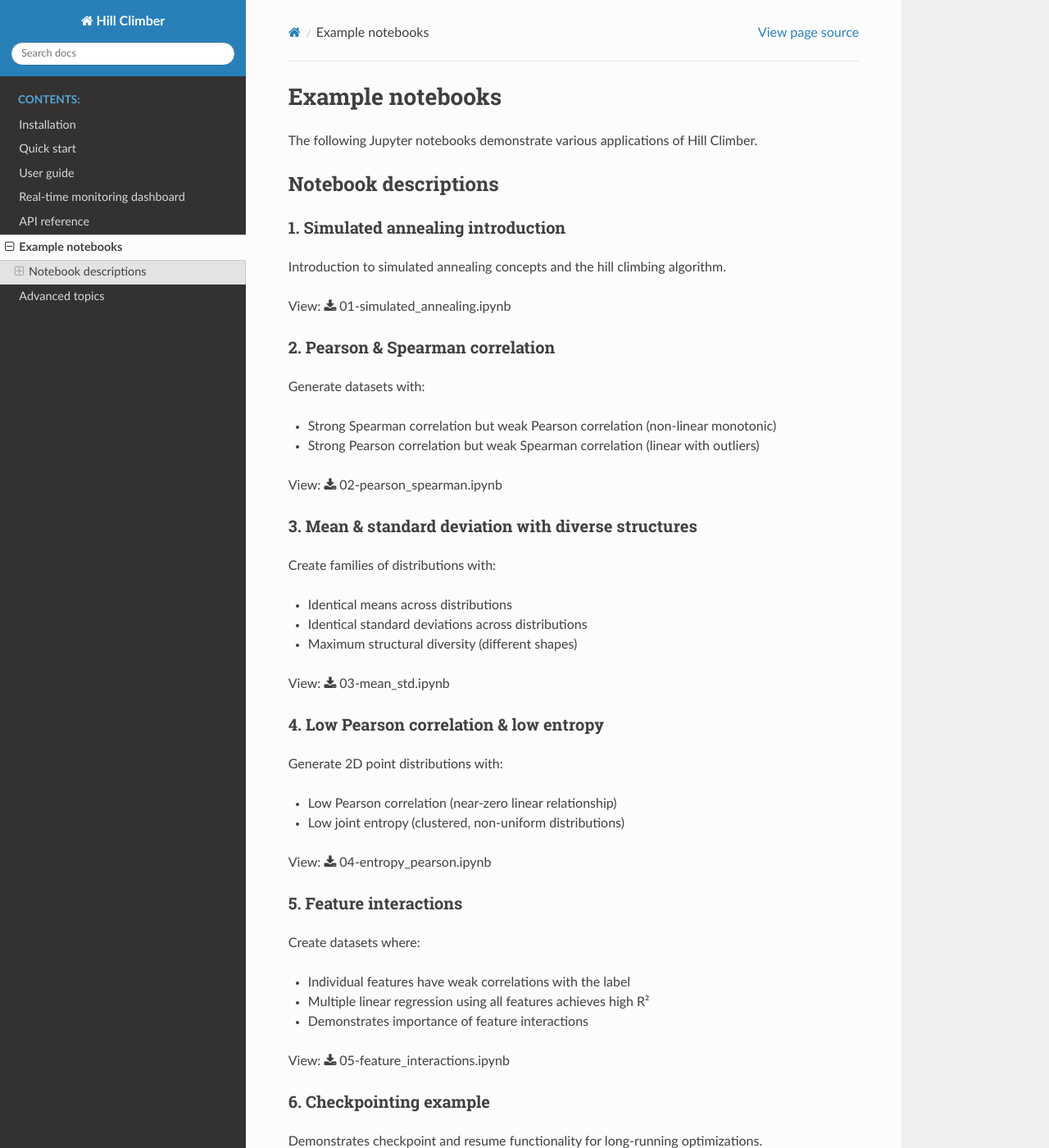
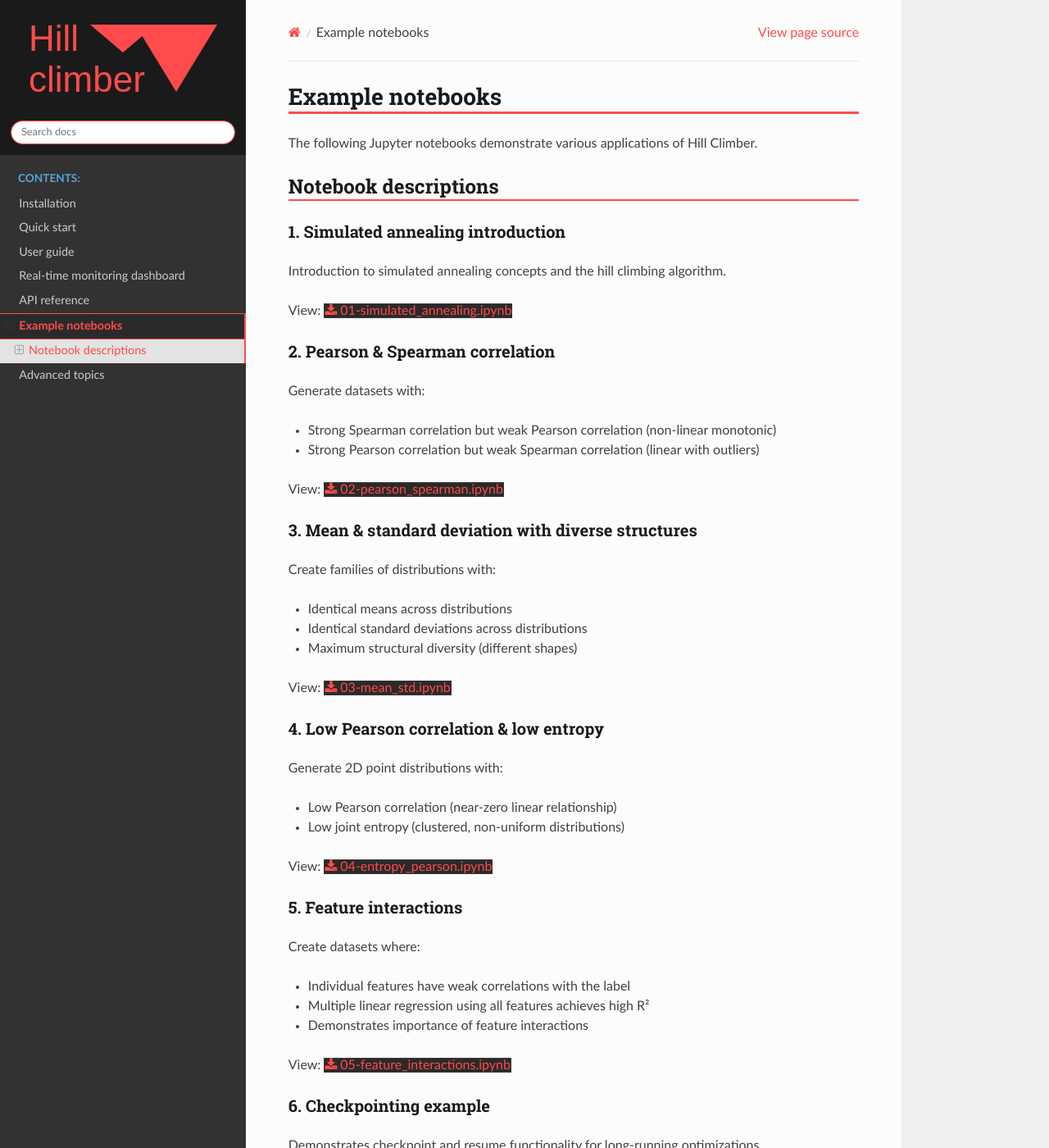
Before and after one commit to gperdrizet/hill_climber, a Sphinx documentation site: the page built from docs/source/notebooks.rst, in a window 1280 px wide and 1400 px high. Shown: the whole window at 82% size. Built offline with Sphinx 7.4.7 and the Read the Docs theme 3.1.0, drawn with Linux system fonts in a browser that asks for light colours.

Commit message:
Updated logos and documentation

```diff
--- /dev/null
+++ b/docs/source/_static/custom.css
@@ -0,0 +1,182 @@
+/* Hill Climber Documentation Custom Styles */
+
+/* Color scheme: black (#1a1a1a), grey (#cccccc), orange/red (#ff4b4b) */
+
+/* Sidebar and navigation */
+.wy-side-nav-search {
+    background-color: #1a1a1a !important;
+}
+
+.wy-side-nav-search input[type=text] {
+    border-color: #ff4b4b !important;
+}
+
+.wy-side-nav-search input[type=text]:focus {
+    border-color: #ff4b4b !important;
+}
+
+.wy-menu-vertical a {
+    color: #cccccc !important;
+}
+
+.wy-menu-vertical a:hover {
+    background-color: #2a2a2a !important;
+    color: #ff4b4b !important;
+}
+
+.wy-menu-vertical li.current a {
+    color: #ff4b4b !important;
+    border-right: solid 2px #ff4b4b !important;
+}
+
+.wy-menu-vertical li.toctree-l1.current > a {
+    background-color: #2a2a2a !important;
+    border-bottom: solid 1px #ff4b4b !important;
+    border-top: solid 1px #ff4b4b !important;
+}
+
+.wy-menu-vertical li.toctree-l2.current > a {
+    background-color: #2a2a2a !important;
+}
+
+.wy-menu-vertical li.toctree-l2.current li.toctree-l3 > a {
+    background-color: #2a2a2a !important;
+}
+
+.wy-side-nav-search > a img.logo,
+.wy-side-nav-search .wy-dropdown > a img.logo {
+    width: 100% !important;
+    max-width: 100% !important;
+    padding: 0.5rem 0 !important;
+}
+
+/* Links */
+a {
+    color: #ff4b4b !important;
+}
+
+a:hover {
+    color: #ff6b6b !important;
+}
+
+a:visited {
+    color: #ff4b4b !important;
+}
+
+/* Code blocks and literals */
+.highlight {
+    background-color: #1a1a1a !important;
+}
+
+code.literal {
+    background-color: #2a2a2a !important;
+    color: #ff4b4b !important;
+    border: 1px solid #3a3a3a !important;
+}
+
+.rst-content code.literal,
+.rst-content tt.literal {
+    color: #ff4b4b !important;
+}
+
+/* Admonitions */
+.rst-content .note {
+    background-color: #2a2a2a !important;
+    border-left: 3px solid #ff4b4b !important;
+}
+
+.rst-content .warning {
+    background-color: #2a2a2a !important;
+    border-left: 3px solid #ff4b4b !important;
+}
+
+.rst-content .tip {
+    background-color: #2a2a2a !important;
+    border-left: 3px solid #ff4b4b !important;
+}
+
+/* Tables */
+.rst-content table.docutils thead {
+    background-color: #1a1a1a !important;
+    color: #ff4b4b !important;
+}
+
+.rst-content table.docutils tbody tr:nth-child(odd) {
+    background-color: #f5f5f5 !important;
+}
+
+/* Version selector */
+.rst-versions {
+    background-color: #1a1a1a !important;
+    border-top: 2px solid #ff4b4b !important;
+}
+
+.rst-versions a {
+    color: #cccccc !important;
+}
+
+.rst-versions .rst-current-version {
+    background-color: #2a2a2a !important;
+    color: #ff4b4b !important;
+}
+
+.rst-versions .rst-current-version:hover {
+    background-color: #3a3a3a !important;
+}
+
+/* Buttons */
+.btn-neutral {
+    background-color: #2a2a2a !important;
+    color: #ff4b4b !important;
+    border-color: #ff4b4b !important;
+}
+
+.btn-neutral:hover {
+    background-color: #ff4b4b !important;
+    color: #1a1a1a !important;
+}
+
+.btn-neutral:visited {
+    color: #ff4b4b !important;
+}
+
+/* Search results */
+.search li:first-child {
+    border-top-color: #ff4b4b !important;
+}
+
+.search li {
+    border-bottom-color: #cccccc !important;
+}
+
+/* Headings */
+h1, h2, h3, h4, h5, h6 {
+    color: #1a1a1a !important;
+}
+
+.rst-content h1 {
+    border-bottom: 3px solid #ff4b4b !important;
+}
+
+.rst-content h2 {
+    border-bottom: 2px solid #ff4b4b !important;
+}
+
+/* Top navigation bar */
+.wy-nav-top {
+    background-color: #1a1a1a !important;
+}
+
+/* Footer */
+.rst-footer-buttons {
+    border-top: 2px solid #ff4b4b !important;
+}
+
+footer {
+    color: #cccccc !important;
+}
+
+footer span.commit code {
+    background-color: #2a2a2a !important;
+    color: #ff4b4b !important;
+}
--- a/docs/source/conf.py
+++ b/docs/source/conf.py
@@ -26,6 +26,12 @@
 # -- Options for HTML output -------------------------------------------------
 html_theme = 'sphinx_rtd_theme'
 html_static_path = ['_static']
+html_css_files = ['custom.css']
+html_logo = '_static/logo.svg'
+html_theme_options = {
+    'logo_only': True,
+    'display_version': False,
+}
 
 # -- Napoleon settings -------------------------------------------------------
 napoleon_google_docstring = True
--- a/docs/source/index.rst
+++ b/docs/source/index.rst
@@ -1,3 +1,8 @@
+.. image:: _static/readme-banner.svg
+   :alt: Hill Climber
+   :align: center
+   :width: 100%
+
 Hill climber documentation
 ==========================
 
```
Also changed, not shown: docs/source/_static/logo.svg (added), docs/source/_static/readme-banner.svg (added), 1 other file.
